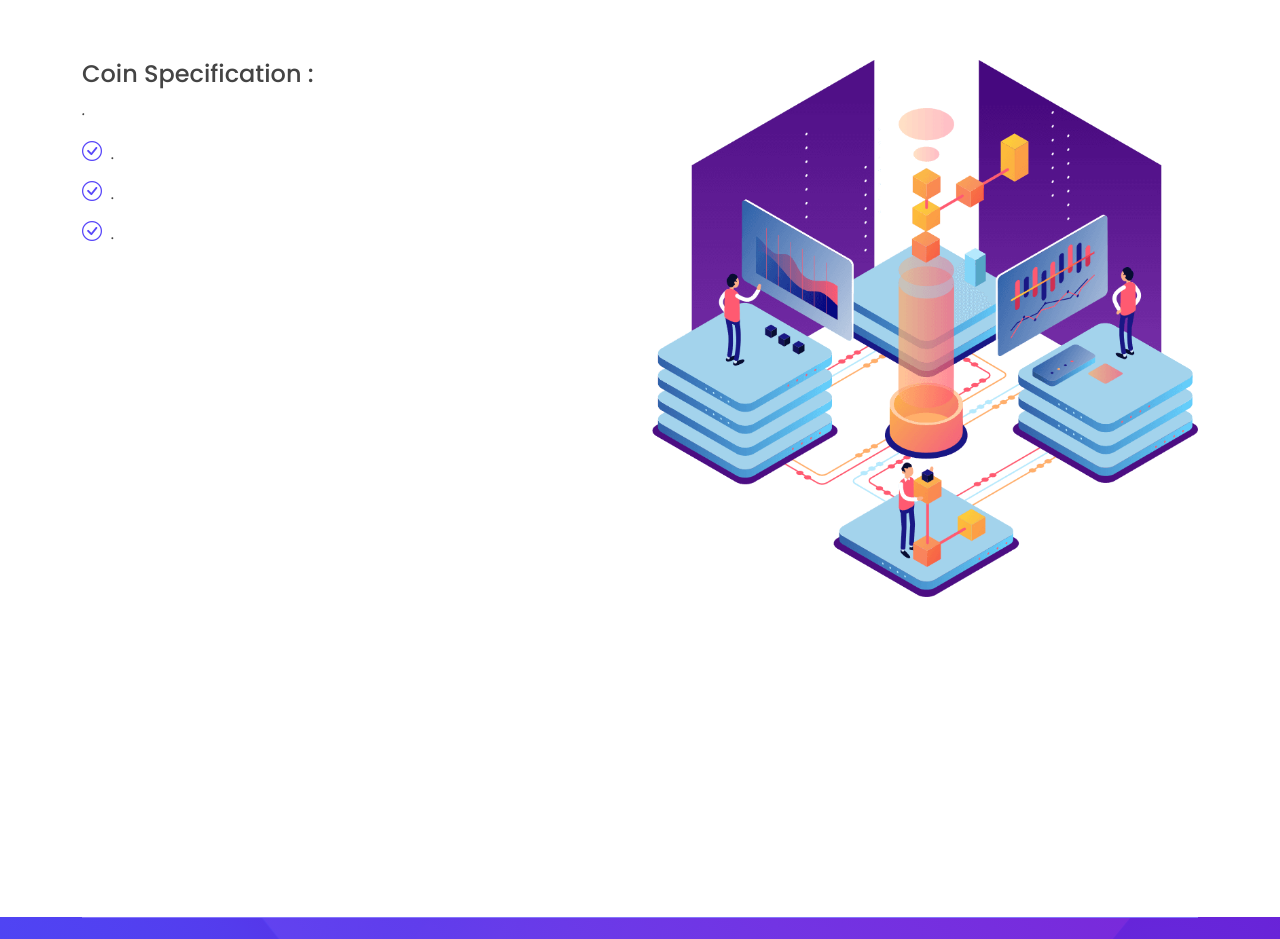
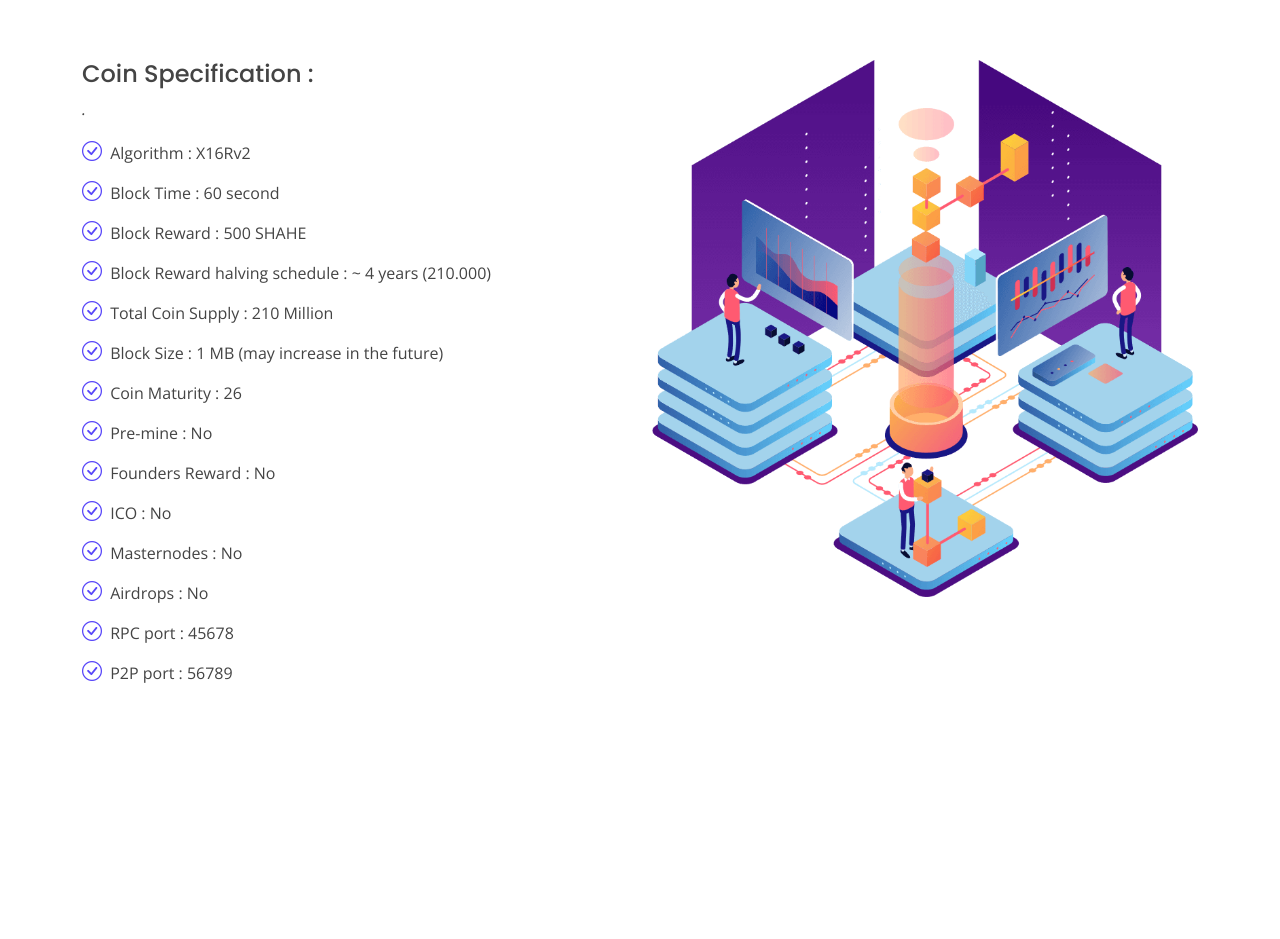
Before and after one commit to shahepay/shahepay.cloud, a plain HTML site: page index.html in a window 1280 px wide. Shown: the part 860-1799 px from the top of the page. Drawn offline with nearby package versions, Linux system fonts and the light colour scheme.

Commit message:
initial commit

```diff
--- a/index.html
+++ b/index.html
@@ -80,9 +80,20 @@
             <h4>Coin Specification :</h4>
             <p class="fst-italic">.</p>
             <ul>
-              <li><i class="bi bi-check-circle"></i> .</li>
-              <li><i class="bi bi-check-circle"></i> .</li>
-              <li><i class="bi bi-check-circle"></i> .</li>
+              <li><i class="bi bi-check-circle"></i> Algorithm : X16Rv2</li>
+              <li><i class="bi bi-check-circle"></i> Block Time : 60 second</li>
+              <li><i class="bi bi-check-circle"></i> Block Reward : 500 SHAHE</li>
+              <li><i class="bi bi-check-circle"></i> Block Reward halving schedule : ~ 4 years (210.000)</li>
+              <li><i class="bi bi-check-circle"></i> Total Coin Supply : 210 Million</li>
+              <li><i class="bi bi-check-circle"></i> Block Size : 1 MB (may increase in the future)</li>
+              <li><i class="bi bi-check-circle"></i> Coin Maturity : 26</li>
+              <li><i class="bi bi-check-circle"></i> Pre-mine : No</li>
+              <li><i class="bi bi-check-circle"></i> Founders Reward : No</li>
+              <li><i class="bi bi-check-circle"></i> ICO : No</li>
+              <li><i class="bi bi-check-circle"></i> Masternodes : No</li>
+              <li><i class="bi bi-check-circle"></i> Airdrops : No</li>
+              <li><i class="bi bi-check-circle"></i> RPC port : 45678</li>
+              <li><i class="bi bi-check-circle"></i> P2P port : 56789</li>
             </ul>
           </div>
         </div>
```
